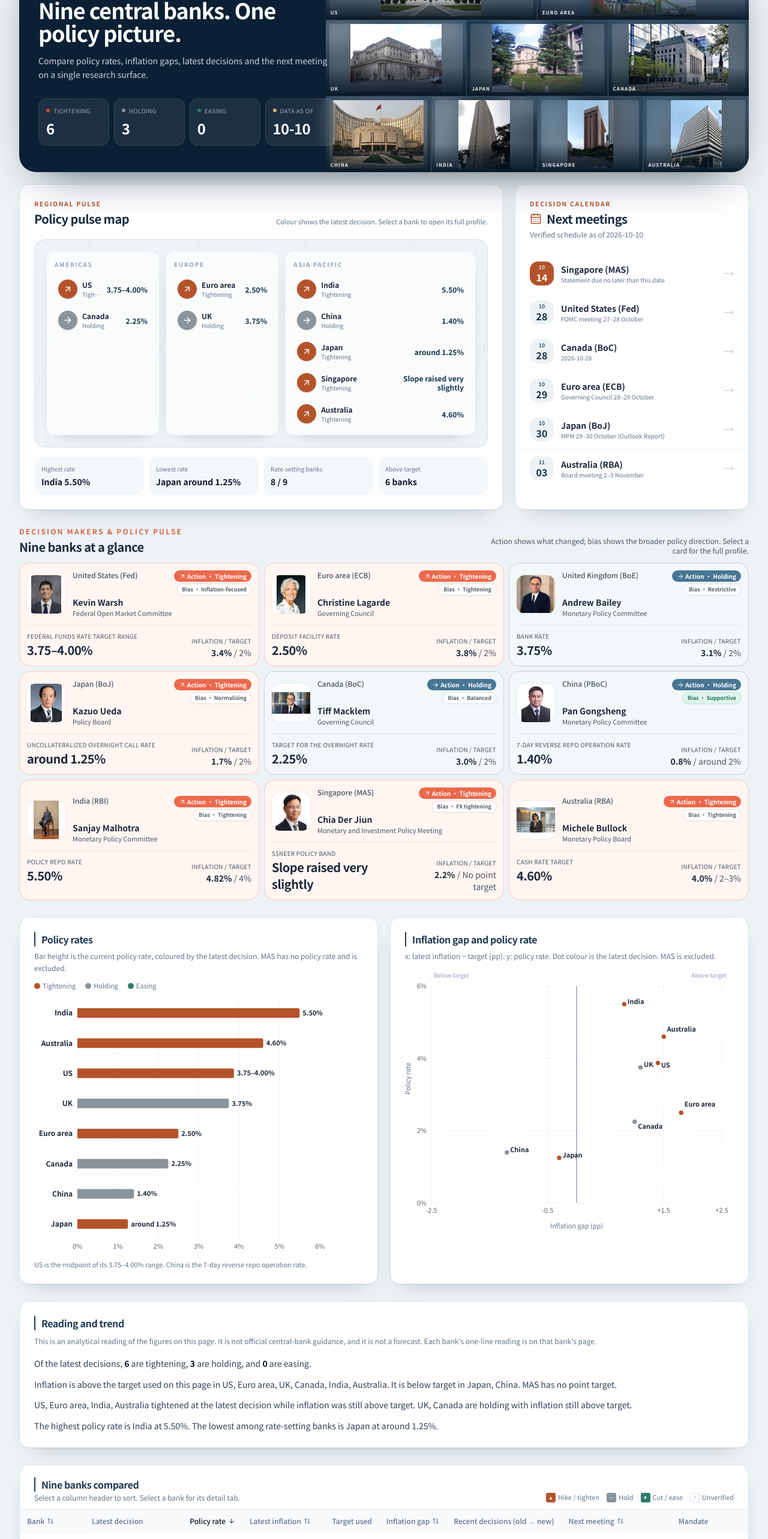
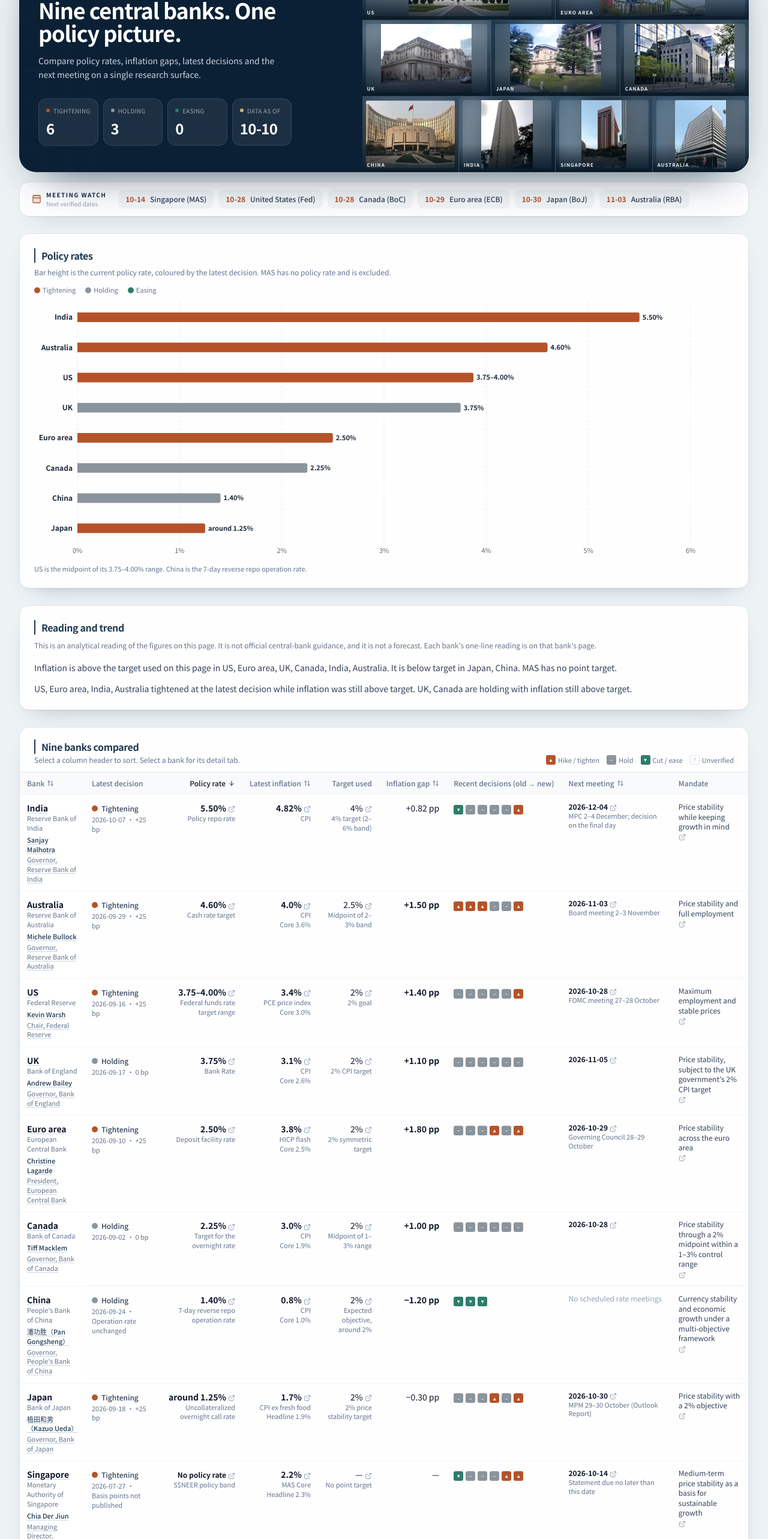
Before and after one commit to carolinezy99-wq/genesis, a Next.js app: page / in a window 1280 px wide. Shown: the part 234-2800 px from the top of the page at 60% size. Built offline with nearby package versions, Linux system fonts and the light colour scheme.

Commit message:
Simplify overview and retain meeting watch

```diff
--- a/src/components/bank-gallery.tsx
+++ b/src/components/bank-gallery.tsx
@@ -78,16 +78,6 @@
                   <p className="truncate text-[11px] text-muted-foreground">{view.bodyName}</p>
                 </div>
               </div>
-              <div className="mt-3 flex items-end justify-between border-t border-black/8 pt-2.5">
-                <div>
-                  <p className="text-[10px] tracking-wide text-muted-foreground uppercase">{view.policyName}</p>
-                  <p className="mt-0.5 text-xl font-semibold tabular-nums tracking-tight">{view.policyDisplay}</p>
-                </div>
-                <div className="text-right">
-                  <p className="text-[10px] tracking-wide text-muted-foreground uppercase">{locale === "zh" ? "通胀 / 目标" : "Inflation / target"}</p>
-                  <p className="mt-0.5 text-sm font-semibold tabular-nums">{view.latestValue} <span className="font-normal text-muted-foreground">/ {view.targetDisplay}</span></p>
-                </div>
-              </div>
             </button>
           )
         })}
--- a/src/components/dashboard.tsx
+++ b/src/components/dashboard.tsx
@@ -4,7 +4,7 @@
 import { BankPanel } from "@/components/bank-card"
 import { BankGallery } from "@/components/bank-gallery"
 import { CompareTable } from "@/components/compare-table"
-import { GapRealScatter, RateRealChart } from "@/components/compare-charts"
+import { RateRealChart } from "@/components/compare-charts"
 import { GovernorDialog } from "@/components/governor-dialog"
 import { useLocale } from "@/components/locale"
 import { OverviewHero } from "@/components/overview-hero"
@@ -79,14 +79,11 @@
       <main className="mx-auto max-w-[1440px] px-4 py-5 sm:px-6 sm:py-7 lg:px-8">
         {tab === "overview" ? (
           <div role="tabpanel" id="panel-overview" aria-labelledby="tab-overview" className="grid gap-7">
-            <OverviewHero locale={locale} onSelect={select} />
-            <BankGallery locale={locale} onSelect={select} />
-            <div className="grid gap-5 lg:grid-cols-2">
-              <RateRealChart locale={locale} />
-              <GapRealScatter locale={locale} />
-            </div>
+            <OverviewHero locale={locale} />
+            <RateRealChart locale={locale} />
             <Reading locale={locale} />
             <CompareTable locale={locale} onSelect={select} onGovernor={setGovernorId} />
+            <BankGallery locale={locale} onSelect={select} />
           </div>
         ) : selected ? (
           <div role="tabpanel" id={`panel-${selected.id}`} aria-labelledby={`tab-${selected.id}`}>
--- a/src/components/overview-hero.tsx
+++ b/src/components/overview-hero.tsx
@@ -1,11 +1,11 @@
 "use client"
 
 import Image from "next/image"
-import { ArrowDownRight, ArrowRight, ArrowUpRight, CalendarDays, Landmark, MoveRight } from "lucide-react"
+import { CalendarDays, Landmark } from "lucide-react"
 import { banks, DATA_AS_OF } from "@/lib/banks"
-import { bankTabLabel, chartName, presentBank, type Locale } from "@/lib/copy"
+import { bankTabLabel, chartName, type Locale } from "@/lib/copy"
 import { history } from "@/lib/history"
-import { metricsFor, stanceColor, summary } from "@/lib/metrics"
+import { stanceColor, summary } from "@/lib/metrics"
 import { headquarters } from "@/lib/places"
 
 const featured = [
@@ -20,20 +20,7 @@
   { id: "rba", layout: "col-span-3" },
 ]
 
-const stanceIcon = {
-  tightening: ArrowUpRight,
-  holding: ArrowRight,
-  easing: ArrowDownRight,
-  unclear: ArrowRight,
-}
-
-const regionColumns = [
-  { title: "Americas", ids: ["fed", "boc"] },
-  { title: "Europe", ids: ["ecb", "boe"] },
-  { title: "Asia Pacific", ids: ["rbi", "pboc", "boj", "mas", "rba"] },
-]
-
-export function OverviewHero({ locale, onSelect }: { locale: Locale; onSelect: (id: string) => void }) {
+export function OverviewHero({ locale }: { locale: Locale }) {
   const label = (zh: string, en: string) => (locale === "zh" ? zh : en)
   const s = summary(locale)
   const calendar = banks
@@ -42,9 +29,9 @@
     .sort((a, b) => a.meeting.date.localeCompare(b.meeting.date))
 
   return (
-    <div className="grid gap-5">
+    <div className="grid gap-4">
       <section className="hero-shell relative overflow-hidden rounded-[1.75rem] bg-[#0b2034] text-white shadow-[0_28px_70px_-38px_rgba(8,30,49,0.9)]">
-        <div className="absolute inset-y-0 right-0 hidden w-[58%] grid-cols-12 grid-rows-3 gap-px bg-white/20 lg:grid">
+        <div className="absolute inset-y-0 right-0 hidden w-[53%] grid-cols-12 grid-rows-3 gap-px bg-white/20 lg:grid">
           {featured.map(({ id, layout }) => {
             const place = headquarters[id]
             const bank = banks.find((item) => item.id === id)
@@ -79,9 +66,9 @@
             ) : null
           })}
         </div>
-        <div className="pointer-events-none absolute inset-y-0 left-0 w-[47%] hero-grid opacity-20" />
+        <div className="pointer-events-none absolute inset-y-0 left-0 w-[43%] hero-grid opacity-20" />
 
-        <div className="relative z-10 px-5 py-7 sm:px-8 sm:py-9 lg:w-[46%] lg:py-11">
+        <div className="relative z-10 px-5 py-7 sm:px-8 sm:py-9 lg:w-[40%] lg:py-11">
           <div className="inline-flex items-center gap-2 rounded-full border border-white/15 bg-white/8 px-3 py-1 text-[10px] font-semibold tracking-[0.18em] text-white/70 uppercase backdrop-blur">
             <Landmark className="h-3.5 w-3.5" /> {label("全球货币政策观察", "Global monetary policy monitor")}
           </div>
@@ -108,79 +95,23 @@
           </div>
         </div>
       </section>
-
-      <section className="grid gap-5 xl:grid-cols-[minmax(0,1.55fr)_minmax(20rem,.75fr)]">
-        <div className="craft-card overflow-hidden p-5 sm:p-6">
-          <div className="flex flex-wrap items-end justify-between gap-3">
-            <div>
-              <p className="eyebrow">{label("区域分布", "Regional pulse")}</p>
-              <h2 className="mt-1 text-xl font-semibold tracking-tight text-[#142c41]">{label("政策温度图", "Policy pulse map")}</h2>
-            </div>
-            <p className="max-w-sm text-right text-[11px] leading-relaxed text-slate-500">
-              {label("颜色表示最近决定；点击银行进入完整档案。", "Colour shows the latest decision. Select a bank to open its full profile.")}
-            </p>
-          </div>
-          <div className="relative mt-5 overflow-hidden rounded-2xl border border-[#15344d]/10 bg-[#edf3f6] p-3 sm:p-5">
-            <div className="pointer-events-none absolute inset-0 policy-map-grid opacity-50" />
-            <div className="relative grid gap-3 md:grid-cols-[.8fr_.8fr_1.35fr]">
-              {regionColumns.map((region) => (
-                <div key={region.title} className="rounded-xl border border-white/80 bg-white/70 p-3 shadow-[0_10px_30px_-24px_rgba(20,44,65,.65)] backdrop-blur">
-                  <p className="mb-3 text-[10px] font-semibold tracking-[0.16em] text-slate-400 uppercase">{region.title}</p>
-                  <div className="grid gap-2">
-                    {region.ids.map((id) => {
-                      const bank = banks.find((item) => item.id === id)!
-                      const view = presentBank(bank, locale)
-                      const m = metricsFor(bank, locale)
-                      const Direction = stanceIcon[m.stance]
-                      return (
-                        <button key={id} type="button" onClick={() => onSelect(id)} className="group flex items-center gap-2 rounded-lg p-1.5 text-left transition hover:bg-white hover:shadow-sm">
-                          <span className="flex h-8 w-8 shrink-0 items-center justify-center rounded-full text-white shadow-sm" style={{ backgroundColor: stanceColor[m.stance] }}>
-                            <Direction className="h-4 w-4" />
-                          </span>
-                          <span className="min-w-0 flex-1">
-                            <span className="block text-xs font-semibold text-slate-800">{chartName(bank, locale)}</span>
-                            <span className="block truncate text-[10px] text-slate-500">{view.stanceLabel}</span>
-                          </span>
-                          <span className="max-w-[8.5rem] text-right text-[10px] leading-tight font-semibold break-words tabular-nums text-[#15344d] sm:text-xs">{view.policyDisplay}</span>
-                        </button>
-                      )
-                    })}
-                  </div>
-                </div>
-              ))}
-            </div>
-          </div>
-          <div className="mt-4 grid grid-cols-2 gap-2 sm:grid-cols-4">
-            <div className="rounded-xl bg-[#f4f7f9] p-3"><p className="text-[10px] text-slate-500">{label("最高利率", "Highest rate")}</p><p className="mt-1 text-sm font-semibold text-slate-900">{chartName(s.highest.bank, locale)} <span className="tabular-nums">{presentBank(s.highest.bank, locale).policyDisplay}</span></p></div>
-            <div className="rounded-xl bg-[#f4f7f9] p-3"><p className="text-[10px] text-slate-500">{label("最低利率", "Lowest rate")}</p><p className="mt-1 text-sm font-semibold text-slate-900">{chartName(s.lowest.bank, locale)} <span className="tabular-nums">{presentBank(s.lowest.bank, locale).policyDisplay}</span></p></div>
-            <div className="rounded-xl bg-[#f4f7f9] p-3"><p className="text-[10px] text-slate-500">{label("设定利率的央行", "Rate-setting banks")}</p><p className="mt-1 text-sm font-semibold text-slate-900">8 / 9</p></div>
-            <div className="rounded-xl bg-[#f4f7f9] p-3"><p className="text-[10px] text-slate-500">{label("通胀高于目标", "Above target")}</p><p className="mt-1 text-sm font-semibold text-slate-900">6 {label("家央行", "banks")}</p></div>
+      <aside className="craft-card flex flex-col gap-3 px-4 py-3 sm:flex-row sm:items-center sm:px-5">
+        <div className="flex shrink-0 items-center gap-2 pr-2 text-[#142c41]">
+          <CalendarDays className="h-4 w-4 text-[#b4532a]" />
+          <div>
+            <p className="text-[10px] font-semibold tracking-[0.14em] uppercase">{label("会议提醒", "Meeting watch")}</p>
+            <p className="text-[10px] text-slate-400">{label("下一轮已核实日程", "Next verified dates")}</p>
           </div>
         </div>
-
-        <aside className="craft-card overflow-hidden">
-          <div className="border-b border-slate-100 p-5 sm:p-6">
-            <p className="eyebrow">{label("决策日历", "Decision calendar")}</p>
-            <h2 className="mt-1 flex items-center gap-2 text-xl font-semibold tracking-tight text-[#142c41]"><CalendarDays className="h-5 w-5 text-[#b4532a]" />{label("下一轮会议", "Next meetings")}</h2>
-            <p className="mt-1 text-xs text-slate-500">{label(`截至 ${DATA_AS_OF} 的已核实日程`, `Verified schedule as of ${DATA_AS_OF}`)}</p>
-          </div>
-          <div className="divide-y divide-slate-100">
-            {calendar.slice(0, 6).map(({ bank, meeting, note }, index) => (
-              <button key={bank.id} type="button" onClick={() => onSelect(bank.id)} className="group flex w-full items-center gap-3 px-5 py-3 text-left transition hover:bg-[#f7fafb] sm:px-6">
-                <span className={`flex h-10 w-10 shrink-0 flex-col items-center justify-center rounded-xl ${index === 0 ? "bg-[#b4532a] text-white" : "bg-[#edf2f5] text-[#15344d]"}`}>
-                  <span className="text-[9px] font-medium uppercase">{meeting.date.slice(5, 7)}</span>
-                  <span className="-mt-0.5 text-base font-semibold tabular-nums">{meeting.date.slice(8)}</span>
-                </span>
-                <span className="min-w-0 flex-1">
-                  <span className="block text-sm font-semibold text-slate-800">{bankTabLabel[bank.id][locale]}</span>
-                  <span className="block truncate text-[10px] text-slate-500">{note ?? meeting.date}</span>
-                </span>
-                <MoveRight className="h-4 w-4 text-slate-300 transition group-hover:translate-x-0.5 group-hover:text-[#15344d]" />
-              </button>
-            ))}
-          </div>
-        </aside>
-      </section>
+        <div className="flex min-w-0 gap-2 overflow-x-auto pb-1 sm:pb-0">
+          {calendar.slice(0, 6).map(({ bank, meeting, note }) => (
+            <div key={bank.id} title={note} className="flex shrink-0 items-center gap-2 rounded-lg bg-[#f3f6f8] px-3 py-2">
+              <span className="text-xs font-semibold tabular-nums text-[#b4532a]">{meeting.date.slice(5)}</span>
+              <span className="text-xs font-medium text-slate-700">{bankTabLabel[bank.id][locale]}</span>
+            </div>
+          ))}
+        </div>
+      </aside>
     </div>
   )
 }
--- a/src/components/reading.tsx
+++ b/src/components/reading.tsx
@@ -1,13 +1,12 @@
 "use client"
 
-import { chartName, presentBank, type Locale } from "@/lib/copy"
+import { chartName, type Locale } from "@/lib/copy"
 import type { Bank } from "@/lib/banks"
 import { inflationPathFor } from "@/lib/inflation-path"
-import { allMetrics, metricsFor, summary } from "@/lib/metrics"
+import { allMetrics, metricsFor } from "@/lib/metrics"
 
 export function Reading({ locale }: { locale: Locale }) {
   const label = (zh: string, en: string) => (locale === "zh" ? zh : en)
-  const s = summary(locale)
   const rows = allMetrics(locale)
   const above = rows.filter((row) => row.m.gap != null && row.m.gap > 0)
   const below = rows.filter((row) => row.m.gap != null && row.m.gap < 0)
@@ -26,15 +25,6 @@
       </p>
       <ol className="mt-4 grid gap-3 text-sm leading-relaxed text-slate-700">
         <li>
-          {label("最近一次决定中，", "Of the latest decisions, ")}
-          <strong className="font-semibold text-slate-900">{s.tightening}</strong>
-          {label(" 家收紧，", " are tightening, ")}
-          <strong className="font-semibold text-slate-900">{s.holding}</strong>
-          {label(" 家维持，", " are holding, and ")}
-          <strong className="font-semibold text-slate-900">{s.easing}</strong>
-          {label(" 家宽松。", " are easing.")}
-        </li>
-        <li>
           {label(
             `通胀高于本页所用目标的是${names(above)}。低于目标的是${names(below)}。新加坡金管局没有点目标。`,
             `Inflation is above the target used on this page in ${names(above)}. It is below target in ${names(below)}. MAS has no point target.`,
@@ -44,12 +34,6 @@
           {label(
             `${names(tighteningAbove)}在最近一次决定中收紧，同时通胀仍高于目标。${names(holdingAbove)}在通胀仍高于目标时维持。`,
             `${names(tighteningAbove)} tightened at the latest decision while inflation was still above target. ${names(holdingAbove)} are holding with inflation still above target.`,
-          )}
-        </li>
-        <li>
-          {label(
-            `政策利率最高的是${chartName(s.highest.bank, locale)} ${presentBank(s.highest.bank, locale).policyDisplay}。设定利率的央行中最低的是${chartName(s.lowest.bank, locale)} ${presentBank(s.lowest.bank, locale).policyDisplay}。`,
-            `The highest policy rate is ${chartName(s.highest.bank, locale)} at ${presentBank(s.highest.bank, locale).policyDisplay}. The lowest among rate-setting banks is ${chartName(s.lowest.bank, locale)} at ${presentBank(s.lowest.bank, locale).policyDisplay}.`,
           )}
         </li>
       </ol>
```
